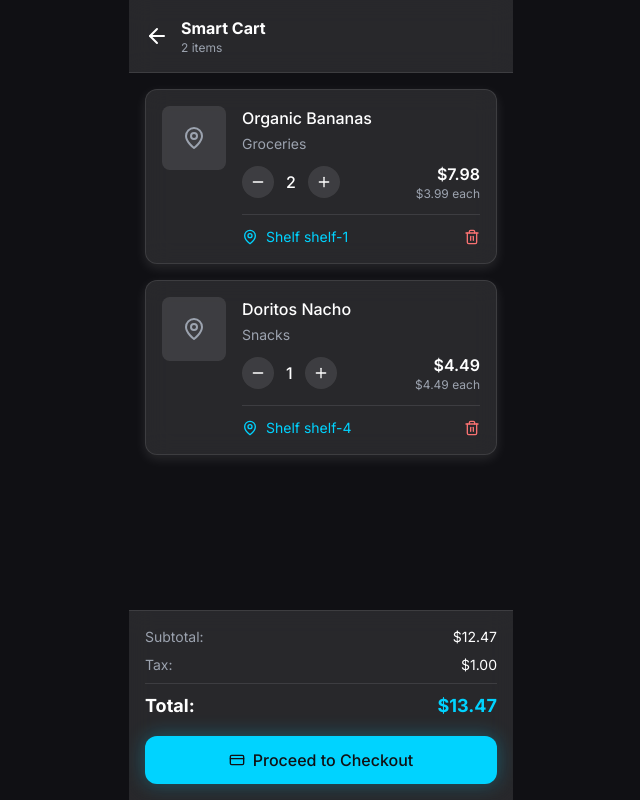
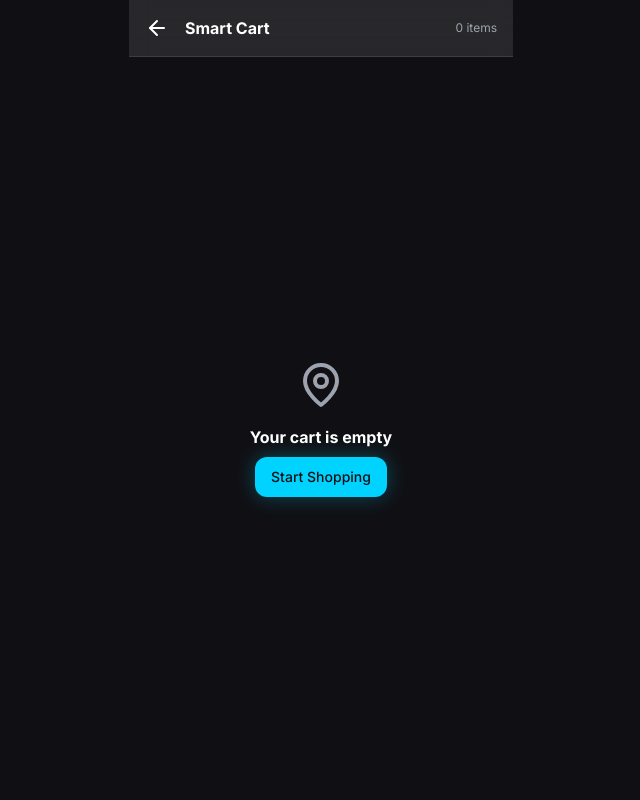
Before and after one commit to ash98ketchum/MapMyStore, a React (Vite) app in the folder frontend/: page /customer/cart in a window 1280 px wide. Shown: the whole page, without its empty margins (319-959 px from the left). Built offline with nearby package versions, Linux system fonts and the light colour scheme.

Commit message:
add to cart divyanshi anirudh

```diff
--- a/frontend/src/App.tsx
+++ b/frontend/src/App.tsx
@@ -14,6 +14,7 @@ import Home from './pages/customer/Home';
 import MapNavigation from './pages/customer/MapNavigation';
 import ProductDetail from './pages/customer/ProductDetail';
 import SmartCart from './pages/customer/SmartCart';
+import { CartProvider } from './pages/customer/CartContext';
 
 import SignInCustomer from './components/auth/SignInCustomer';
 import SignInAdmin from './components/auth/SignInAdmin';
@@ -21,6 +22,7 @@ import SignInAdmin from './components/auth/SignInAdmin';
 function App() {
   return (
     <div className="min-h-screen bg-primary text-white">
+        <CartProvider>
       <Routes>
         {/* Start with admin dashboard */}
         <Route path="/" element={<Navigate to="/admin" replace />} />
@@ -50,6 +52,7 @@ function App() {
         {/* Fallback */}
         <Route path="*" element={<Navigate to="/" replace />} />
       </Routes>
+      </CartProvider>
     </div>
   );
 }
--- /dev/null
+++ b/frontend/src/pages/customer/CartContext.tsx
@@ -0,0 +1,61 @@
+import React, { createContext, useContext, useState, ReactNode } from 'react';
+
+export interface CartItem {
+  id: string;
+  name: string;
+  category: string;
+  quantity: number;
+  price: number;
+  shelfId: string;
+}
+
+interface CartContextType {
+  cartItems: CartItem[];
+  addToCart: (item: CartItem) => void;
+  updateQuantity: (id: string, change: number) => void;
+  removeItem: (id: string) => void;
+}
+
+const CartContext = createContext<CartContextType | undefined>(undefined);
+
+export const useCart = () => {
+  const context = useContext(CartContext);
+  if (!context) throw new Error('useCart must be used within a CartProvider');
+  return context;
+};
+
+export const CartProvider = ({ children }: { children: ReactNode }) => {
+  const [cartItems, setCartItems] = useState<CartItem[]>([]);
+
+  const addToCart = (item: CartItem) => {
+    setCartItems(prev => {
+      const existing = prev.find(p => p.id === item.id);
+      if (existing) {
+        return prev.map(p => p.id === item.id ? { ...p, quantity: p.quantity + item.quantity } : p);
+      }
+      return [...prev, item];
+    });
+  };
+
+  const updateQuantity = (id: string, change: number) => {
+    setCartItems(items =>
+      items.map(item => {
+        if (item.id === id) {
+          const newQuantity = Math.max(0, item.quantity + change);
+          return newQuantity === 0 ? null : { ...item, quantity: newQuantity };
+        }
+        return item;
+      }).filter(Boolean) as CartItem[]
+    );
+  };
+
+  const removeItem = (id: string) => {
+    setCartItems(items => items.filter(item => item.id !== id));
+  };
+
+  return (
+    <CartContext.Provider value={{ cartItems, addToCart, updateQuantity, removeItem }}>
+      {children}
+    </CartContext.Provider>
+  );
+};
--- a/frontend/src/pages/customer/ProductDetail.tsx
+++ b/frontend/src/pages/customer/ProductDetail.tsx
@@ -1,15 +1,25 @@
-import React from 'react';
+import React, { useState, useEffect } from 'react';
 import { motion } from 'framer-motion';
 import { ArrowLeft, MapPin, ShoppingCart, Star, Package } from 'lucide-react';
 import { Link, useParams } from 'react-router-dom';
 import Button from '../../components/ui/Button';
 import GlassCard from '../../components/ui/GlassCard';
 import { mockProducts, mockShelves } from '../../data/mockData';
+import { useCart, CartItem } from '../../pages/customer/CartContext';
 
 const ProductDetail = () => {
+  const { addToCart, cartItems } = useCart();
+  const [isAdded, setIsAdded] = useState(false);
   const { id } = useParams();
   const product = mockProducts.find(p => p.id === id);
   const shelf = mockShelves.find(s => s.id === product?.shelfId);
+
+useEffect(() => {
+  if (!product) return;
+  const inCart = cartItems.some((item: CartItem) => item.id === product.id);
+  setIsAdded(inCart);
+}, [cartItems, product]);
+
 
   if (!product) {
     return (
@@ -115,9 +125,27 @@ const ProductDetail = () => {
             </Button>
           </Link>
 
-          <Button variant="secondary" size="lg" icon={ShoppingCart} className="w-full">
-            Add to Smart Cart
-          </Button>
+            <Button
+              variant="secondary"
+              size="lg"
+              icon={ShoppingCart}
+              className={`w-full ${isAdded ? 'bg-green-500 text-white hover:bg-green-600' : ''}`}
+              disabled={isAdded}
+              onClick={() => {
+                addToCart({
+                  id: product.id,
+                  name: product.name,
+                  category: product.category,
+                  quantity: 1,
+                  price: product.price ?? 4.99,
+                  shelfId: product.shelfId,
+                });
+                setIsAdded(true);
+              }}
+            >
+              {isAdded ? '✔ Added' : 'Add to Smart Cart'}
+            </Button>
+
 
           <Button variant="highlight" size="lg" className="w-full">
             Mark as Found
--- a/frontend/src/pages/customer/SmartCart.tsx
+++ b/frontend/src/pages/customer/SmartCart.tsx
@@ -1,97 +1,46 @@
-import React, { useState } from 'react';
+import React from 'react';
 import { motion } from 'framer-motion';
 import { ArrowLeft, MapPin, Trash2, Plus, Minus, CreditCard } from 'lucide-react';
 import { Link } from 'react-router-dom';
 import Button from '../../components/ui/Button';
 import GlassCard from '../../components/ui/GlassCard';
+import { useCart, CartItem } from '../../pages/customer/CartContext';
 
-interface CartItem {
-  id: string;
-  name: string;
-  category: string;
-  quantity: number;
-  price: number;
-  shelfId: string;
-}
+const SmartCart: React.FC = () => {
+  const { cartItems, updateQuantity, removeItem } = useCart();
 
-const SmartCart = () => {
-  const [cartItems, setCartItems] = useState<CartItem[]>([
-    { id: '1', name: 'Organic Bananas', category: 'Groceries', quantity: 2, price: 3.99, shelfId: 'shelf-1' },
-    { id: '4', name: 'Doritos Nacho', category: 'Snacks', quantity: 1, price: 4.49, shelfId: 'shelf-4' },
-  ]);
-
-  const updateQuantity = (id: string, change: number) => {
-    setCartItems(items =>
-      items.map(item => {
-        if (item.id === id) {
-          const newQuantity = Math.max(0, item.quantity + change);
-          return newQuantity === 0 ? null : { ...item, quantity: newQuantity };
-        }
-        return item;
-      }).filter(Boolean) as CartItem[]
-    );
-  };
-
-  const removeItem = (id: string) => {
-    setCartItems(items => items.filter(item => item.id !== id));
-  };
-
-  const subtotal = cartItems.reduce((sum, item) => sum + (item.price * item.quantity), 0);
+  const subtotal = cartItems.reduce((sum: number, item: CartItem) => sum + (item.price * item.quantity), 0);
   const tax = subtotal * 0.08;
   const total = subtotal + tax;
 
   return (
     <div className="flex flex-col h-full">
       {/* Header */}
-      <div className="bg-glass backdrop-blur-md border-b border-glass p-4 flex items-center justify-between">
-        <div className="flex items-center space-x-3">
-          <Link to="/customer/home">
-            <ArrowLeft className="h-6 w-6" />
-          </Link>
-          <div>
-            <h1 className="font-bold">Smart Cart</h1>
-            <p className="text-xs text-gray-400">{cartItems.length} items</p>
-          </div>
-        </div>
+      <div className="bg-glass backdrop-blur-md border-b border-glass p-4 flex items-center">
+        <Link to="/customer/home"><ArrowLeft className="h-6 w-6" /></Link>
+        <h1 className="ml-4 font-bold">Smart Cart</h1>
+        <span className="ml-auto text-xs text-gray-400">{cartItems.length} items</span>
       </div>
 
-      {/* Content */}
-      <div className="flex-1 overflow-auto p-4">
+      {/* Items */}
+      <div className="flex-1 overflow-auto p-4 space-y-4">
         {cartItems.length === 0 ? (
           <div className="flex flex-col items-center justify-center h-full text-center">
-            <div className="w-24 h-24 bg-glass rounded-full flex items-center justify-center mb-4">
-              <MapPin className="h-12 w-12 text-gray-400" />
+            <MapPin className="h-12 w-12 text-gray-400 mb-4" />
+            <h2 className="font-bold mb-2">Your cart is empty</h2>
+            <Link to="/customer/home"><Button variant="primary">Start Shopping</Button></Link>
           </div>
-            <h2 className="text-xl font-bold mb-2">Your cart is empty</h2>
-            <p className="text-gray-400 mb-6">Start shopping to add items</p>
-            <Link to="/customer/home">
-              <Button variant="primary">
-                Start Shopping
-              </Button>
-            </Link>
-          </div>
-        ) : (
-          <div className="space-y-4">
-            {/* Cart Items */}
-            {cartItems.map((item, index) => (
-              <motion.div
-                key={item.id}
-                initial={{ opacity: 0, x: -20 }}
-                animate={{ opacity: 1, x: 0 }}
-                transition={{ delay: index * 0.1 }}
-              >
+        ) : cartItems.map((item: CartItem, idx: number) => (
+          <motion.div key={item.id} initial={{ opacity: 0, x: -20 }} animate={{ opacity: 1, x: 0 }} transition={{ delay: idx * 0.1 }}>
             <GlassCard className="p-4">
               <div className="flex items-start space-x-4">
-                    <div className="w-16 h-16 bg-glass rounded-lg flex items-center justify-center">
                 <MapPin className="h-6 w-6 text-gray-400" />
-                    </div>
+                <div className="flex-1">
+                  <h3 className="font-medium">{item.name}</h3>
+                  <p className="text-sm text-gray-400">{item.category}</p>
 
-                    <div className="flex-1">
-                      <h3 className="font-medium mb-1">{item.name}</h3>
-                      <p className="text-sm text-gray-400 mb-2">{item.category}</p>
-
-                      <div className="flex items-center justify-between">
-                        <div className="flex items-center space-x-3">
+                  <div className="flex justify-between items-center mt-2">
+                    <div className="flex items-center space-x-2">
                       <button
                             onClick={() => updateQuantity(item.id, -1)}
                             className="w-8 h-8 bg-glass rounded-full flex items-center justify-center hover:bg-white hover:bg-opacity-10 transition-colors"
@@ -105,20 +54,18 @@ const SmartCart = () => {
                           >
                             <Plus className="h-4 w-4" />
                           </button>
+
                     </div>
-
                     <div className="text-right">
                       <p className="font-semibold">${(item.price * item.quantity).toFixed(2)}</p>
-                          <p className="text-xs text-gray-400">${item.price} each</p>
+                      <p className="text-xs text-gray-400">${item.price.toFixed(2)} each</p>
                     </div>
                   </div>
 
-                      <div className="flex items-center justify-between mt-3 pt-3 border-t border-glass">
-                        <Link to="/customer/map" className="flex items-center space-x-2 text-accent text-sm">
-                          <MapPin className="h-4 w-4" />
-                          <span>Shelf {item.shelfId}</span>
+                  <div className="mt-3 flex justify-between items-center border-t border-glass pt-2">
+                    <Link to="/customer/map" className="flex items-center text-accent text-sm">
+                      <MapPin className="h-4 w-4" /><span>{item.shelfId}</span>
                     </Link>
-
                     <button
                           onClick={() => removeItem(item.id)}
                           className="text-red-400 hover:text-red-300 transition-colors"
@@ -132,34 +79,16 @@ const SmartCart = () => {
           </motion.div>
         ))}
       </div>
-        )}
+
+      {/* Footer */}
+      {cartItems.length > 0 && (
+        <motion.div className="bg-glass border-t border-glass p-4 space-y-4" initial={{ y: 100 }} animate={{ y: 0 }}>
+          <div className="text-sm space-y-1">
+            <div className="flex justify-between"><span>Subtotal:</span><span>${subtotal.toFixed(2)}</span></div>
+            <div className="flex justify-between"><span>Tax:</span><span>${tax.toFixed(2)}</span></div>
+            <div className="flex justify-between font-bold text-lg pt-2 border-t border-glass"><span>Total:</span><span>${total.toFixed(2)}</span></div>
           </div>
-
-      {/* Checkout Footer */}
-      {cartItems.length > 0 && (
-        <motion.div
-          className="bg-glass backdrop-blur-md border-t border-glass p-4 space-y-4"
-          initial={{ y: 100 }}
-          animate={{ y: 0 }}
-        >
-          <div className="space-y-2">
-            <div className="flex justify-between text-sm">
-              <span className="text-gray-400">Subtotal:</span>
-              <span>${subtotal.toFixed(2)}</span>
-            </div>
-            <div className="flex justify-between text-sm">
-              <span className="text-gray-400">Tax:</span>
-              <span>${tax.toFixed(2)}</span>
-            </div>
-            <div className="flex justify-between text-lg font-bold pt-2 border-t border-glass">
-              <span>Total:</span>
-              <span className="text-accent">${total.toFixed(2)}</span>
-            </div>
-          </div>
-
-          <Button variant="primary" size="lg" icon={CreditCard} className="w-full">
-            Proceed to Checkout
-          </Button>
+          <Button variant="primary" size="lg" icon={CreditCard} className="w-full">Checkout</Button>
         </motion.div>
       )}
     </div>
--- a/frontend/src/types/index.ts
+++ b/frontend/src/types/index.ts
@@ -8,6 +8,7 @@ export interface Product {
   shelfId: string;
   stock: number;
   imageUrl?: string;
+  price?: number;
 }
 
 export interface ProductOnShelf {
```
Lines whose indentation alone changed are shown as unchanged.
